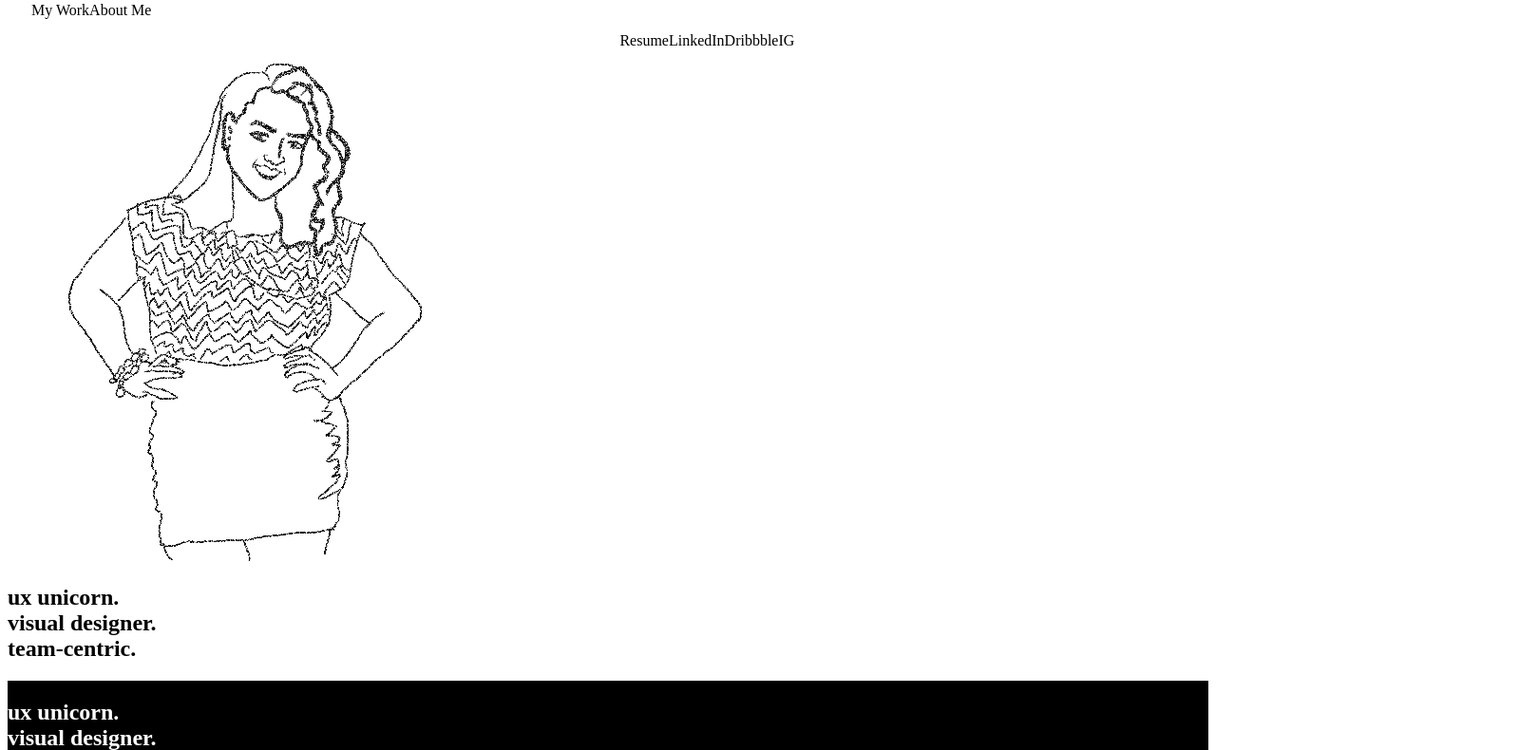
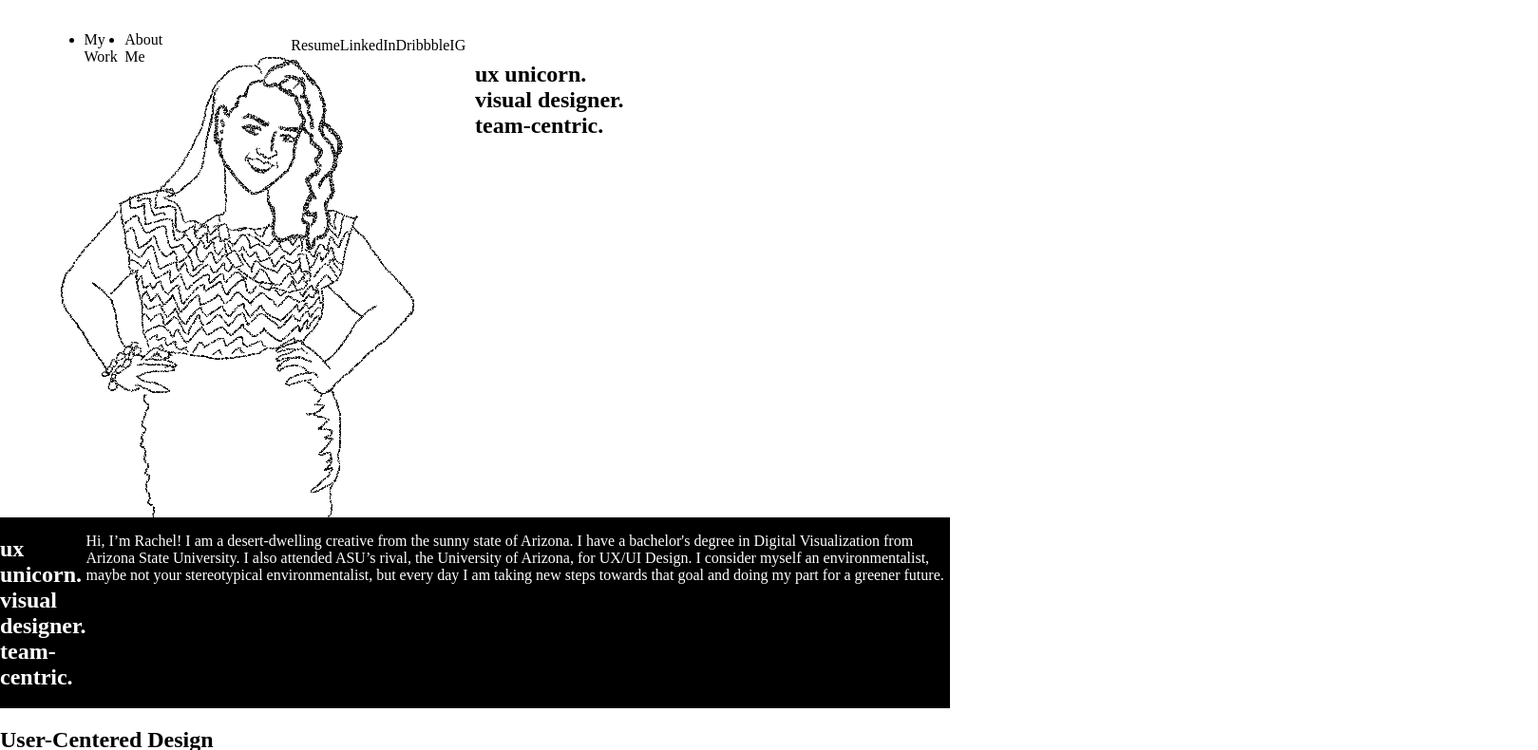
Before and after one commit to RachelEisner/UX_UI_HW_18, a plain HTML site: page index.html in a window 1280 px wide. Shown: the part 81-871 px from the top of the page at 95% size, 1619 px wide, since content can reach past the window. Drawn offline with Linux system fonts and the light colour scheme.

Commit message:
not really getting it

```diff
--- a/CSS/style.css
+++ b/CSS/style.css
@@ -1,18 +1,6 @@
 body {
-    height: 5000px;
-}
-ul {
-    display: inline-block;
-    vertical-align: bottom;
-    padding: 25px;
-    display: flex;
-    flex-flow: row;
-    align-items: flex-end;
-    color: black;
-    margin-top: 0%;
-    height: 50px;
-    width: 50%;
-    margin-left: auto;
+    height: auto;
+    margin: auto;
 }
 .navigation {
     background-color: transparent;
@@ -33,18 +21,19 @@ ul {
     margin-top: 0%;
     height: 50px;
 }
-.left {
-    list-style-type: none;
+#leftNav {
     vertical-align: top;
     padding: 1%;
     display: flex;
     flex-flow: row;
-    align-items: flex-start;
+    align-items: space-between;
     margin-top: 0%;
     height: 50px;
 }
-.right {
+#left {
     list-style-type: none;
+}
+#rightNav {
     vertical-align: top;
     padding: 1%;
     display: flex;
@@ -54,26 +43,37 @@ ul {
     height: 50px;
     flex-direction: row;
 }
+#right {
+    list-style-type: none;
+}
 .heroSection {
     flex-direction: row;
     background-color: white;
     align-content: flex-end;
     height: 700;
 }
+.hero {
+    display: flex;
+    flex-direction: row;
+}
 #heroImg {
-    display: flex inline-block;
-    flex-direction: row;
-    width: 699px;
-    align-content: flex-start;
+    border: 3px;
+    width: 500px;
+    height: 500px;
 }
 #heroTitle {
-    display: flex inline-block;
-    flex-direction: row;
-    width: 300px;
+    border: 3px;
+    width: 500px;
+
 }
 .aboutMe {
     background-color: black;
     height: 700;
+    width: 1000px;
+}
+.about {
+    display: flex;
+    flex-direction: row;
 }
 #aboutTitle {
     background-color: black;
@@ -94,7 +94,8 @@ ul {
     align-content: flex-start;
 }
 #listArea {
-    align-content: flex-start;
+    display: flex;
+    flex-direction: row;
 }
 #listSkills {
     width: 830px;
@@ -118,6 +119,19 @@ ul {
 .skillsListed {
     flex-wrap: wrap;
     flex-direction: column;
+}
+ul {
+    display: inline-block;
+    vertical-align: bottom;
+    padding: 25px;
+    display: flex;
+    flex-flow: row;
+    align-items: flex-end;
+    color: black;
+    margin-top: 0%;
+    height: 50px;
+    width: 50%;
+    margin-left: auto;
 }
 footer {
     background-color: transparent;
--- a/index.html
+++ b/index.html
@@ -10,20 +10,24 @@
                 <img src="../UX_UI_HW_18/images/R_UXUnicorn_RachelEisner1-1.png" width="35px">
             </div>
             <nav class="navBar">
+                <div id="leftNav">
                     <ul class="left">
                         <li class="rnavLink">My Work</li>
                         <li class="rnavLink">About Me</li>
                     </ul>
-                <ul class="right">
+                </div>
+                <div class="rightNav">
+                    <ul id="right">
                         <li class="navLink">Resume</li>
                         <li class="navLink">LinkedIn</li>
                         <li class="navLink">Dribbble</li>
                         <li class="navLink">IG</li>
                     </ul>
+                </div>
             </nav>
         </header>
             <section class="heroSection">
-                <div>
+                <div class="hero">
                     <div id="heroImg">
                         <img src="../UX_UI_HW_18/images/RachelOutline 1.png">
                     </div>
@@ -35,7 +39,7 @@
                 </div>
             </section>
             <section class="aboutMe">
-                <div>
+                <div class="about">
                     <div id="aboutTitle">
                         <h1>
                             ux unicorn.<br>
```
Also changed, not shown: 1 other file. Lines whose indentation alone changed are shown as unchanged.
